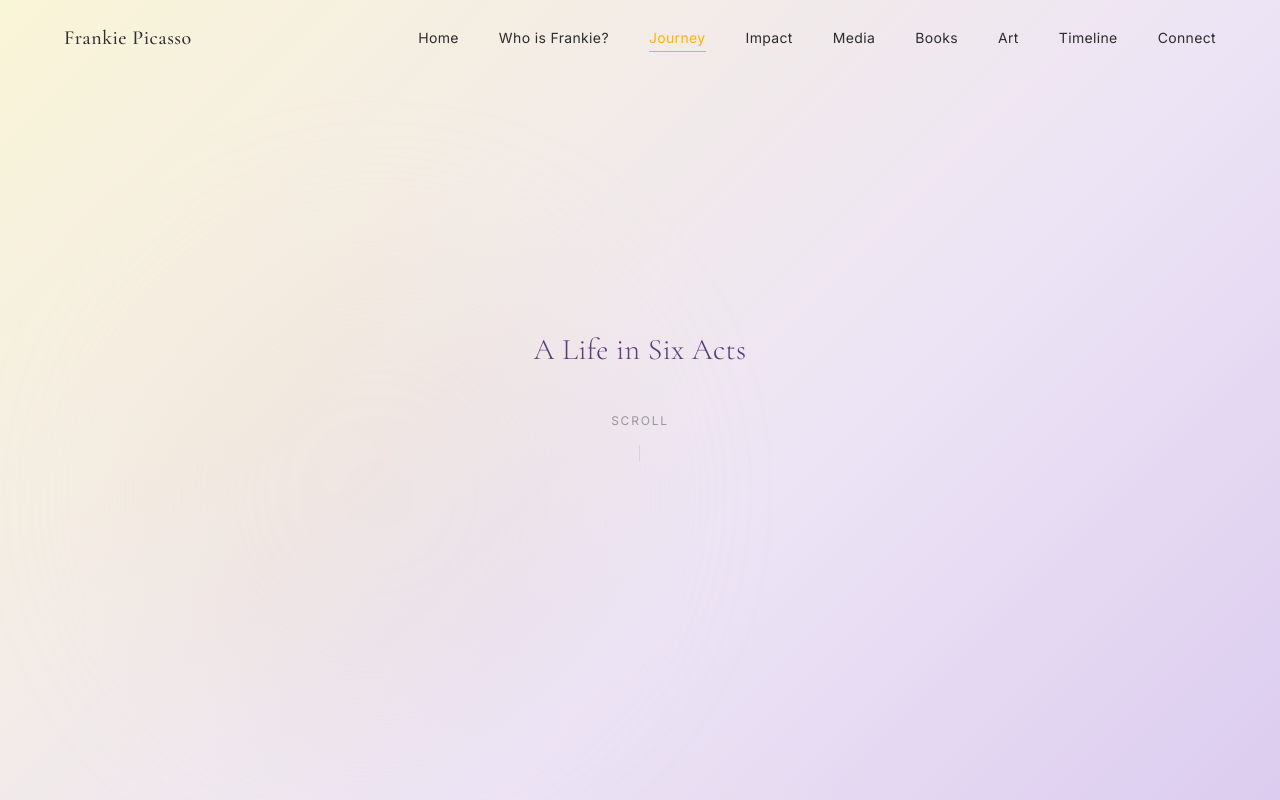
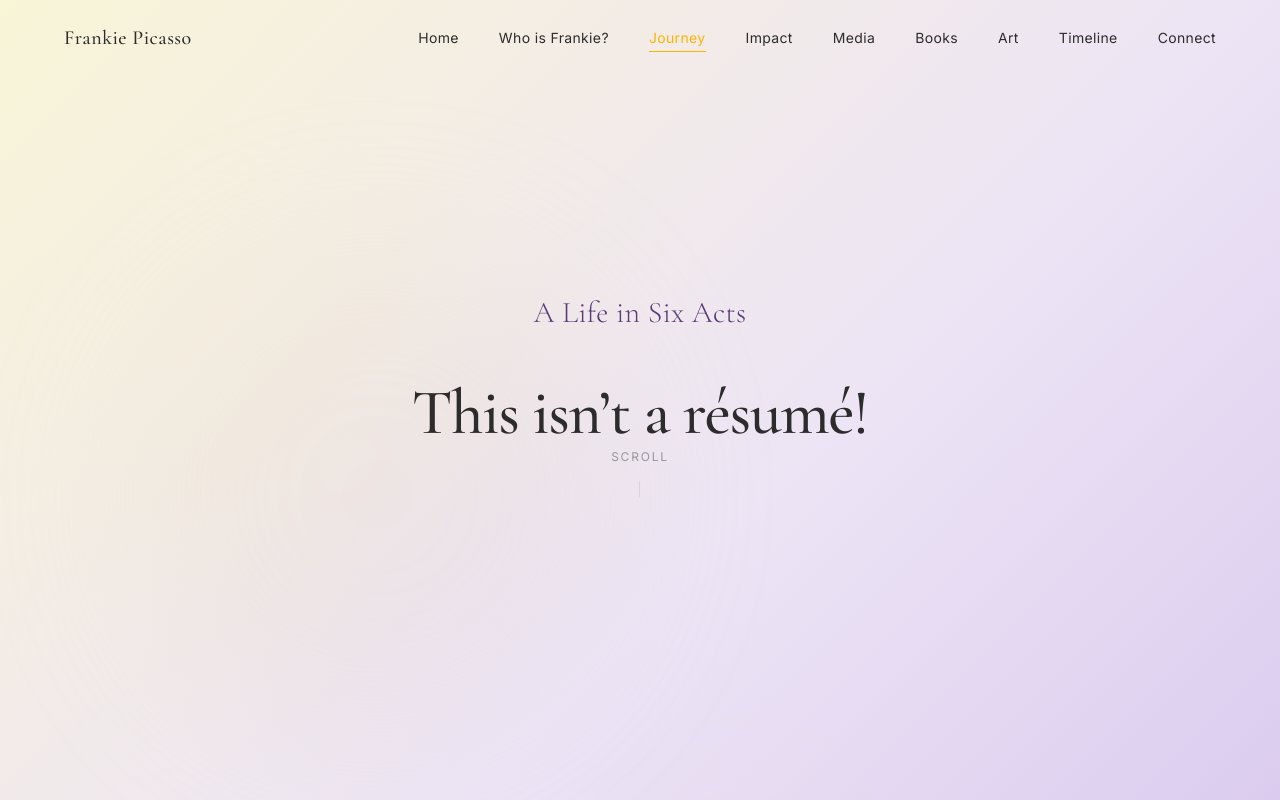
Before and after one commit to rakeshmaity271/frankie-picasso, a React (Vite) app: page / in a window 1280 px wide. Shown: the top 800 px of the page. Built offline with nearby package versions, Linux system fonts and the light colour scheme.

Commit message:
fix(hero): restore 'This isn't a résumé!' headline — this is from Frankie's document, not her email signature

```diff
--- a/src/components/hero/HeroExperience.jsx
+++ b/src/components/hero/HeroExperience.jsx
@@ -1,6 +1,7 @@
 import { useRef } from 'react'
 import { motion } from 'framer-motion'
 import { content } from '../../data/content'
+import TextReveal from '../common/TextReveal'
 import ScrollReveal from '../common/ScrollReveal'
 import MagneticButton from '../common/MagneticButton'
 import { useParallax } from '../../hooks/useScrollAnimation'
@@ -69,6 +70,16 @@ export default function HeroExperience() {
         >
           {hero.eyebrow}
         </motion.p>
+
+        {/* Headline — "This isn't a résumé!" */}
+        <h1 className="font-serif font-semibold text-[clamp(2.25rem,5vw,4.5rem)] leading-[1.1] tracking-[-0.02em] text-[#2C2C2C] mb-6 md:mb-8">
+          <TextReveal
+            text={hero.headline}
+            mode="word"
+            staggerDelay={0.08}
+            duration={0.7}
+          />
+        </h1>
 
         {/* Scroll down indicator */}
         <motion.div
```
